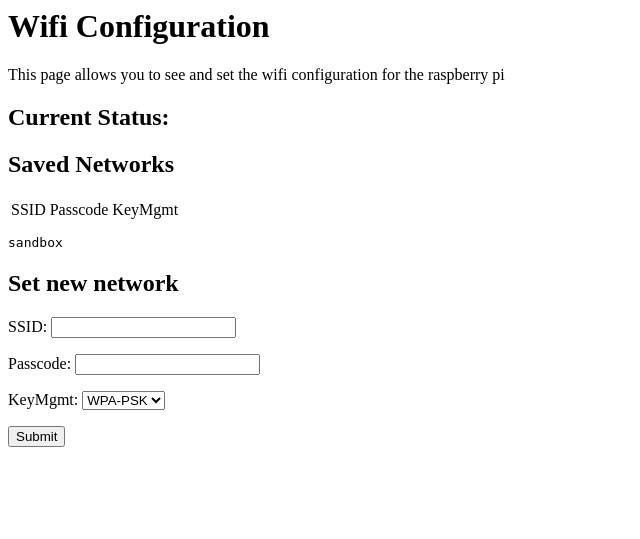
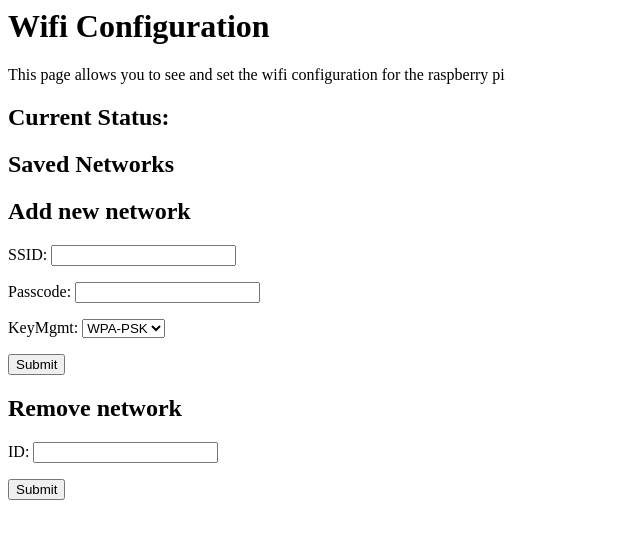
Before and after one commit to CalmEQ/calmeq-mypi, a PHP site: page /wifi.php in a window 1280 px wide. Shown: the top 539 px of the page, without its empty margins (0-640 px from the left). Run offline with PHP 8.4, Linux system fonts and the light colour scheme.

Commit message:
add remove wifi, and fix setting stuff

```diff
--- a/www/index.php
+++ b/www/index.php
@@ -8,7 +8,6 @@
     <h2>Wifi Configuration</h2>
     <a href="wifi.php">Wifi Configuration</a><br>
     <br>
-    Hi Lauren!!!
 
   </body>
 </html>
--- a/www/setwifi.php
+++ b/www/setwifi.php
@@ -7,9 +7,8 @@
     <h1>Setting Wifi Configuration</h1>
     <p>This sets the wifi based on the previously submited form: </p>
     <h2>Result of set:</h2>
-    <!-- /home/pi/calmeq-mypi/bin/setwifi.sh -->
-    <?php exec('echo ' . $_POST['ssid']
-               . ' ' . $_POST['passcode'] . ' ' . $_POST['keymgmt'], $outtext); echo implode("<br>", $outtext) ?>
+    <?php exec('/opt/calmeq-mypi/bin/setwifi.sh '. $_POST['ssid']
+               .' '. $_POST['passcode'] .' '. $_POST['keymgmt'], $outtext); echo implode("<br>", $outtext) ?>
     <br>
     <br>
     <a href="wifi.php">Back</a>
--- a/www/wifi.php
+++ b/www/wifi.php
@@ -19,19 +19,19 @@
     <h2>Current Status: </h2>
     <pre><?php exec('/sbin/ifconfig wlan0', $ipinfo); echo implode("<br>", $ipinfo) ?></pre>
     <h2>Saved Networks</h2>
-    <table>
-      <tr>
-        <td>SSID</td><td>Passcode</td><td>KeyMgmt</td>
-      </tr>
-    </table>
-    <pre><?php system('whoami'); ?></pre>
-    <pre><?php exec('/home/pi/calmeq-mypi/bin/listnetworks.sh', $list); echo implode("<br>", $list) ?></pre>
+    <?php exec('/home/pi/calmeq-mypi/bin/listnetworks.sh', $list); echo implode("<br>", $list) ?>
 
-  <h2>Set new network</h2>
+  <h2>Add new network</h2>
   <form action="setwifi.php" method="post">
     <p>SSID: <input type="text" name="ssid" /></p>
     <p>Passcode: <input type="text" name="passcode" /></p>
     <p>KeyMgmt: <select name="keymgmt"><option value="WPA-PSK">WPA-PSK</option></select></p>
+    <p><input type="submit"/></p>
+  </form>
+
+  <h2>Remove network</h2>
+  <form action="removewifi.php" method="post">
+    <p>ID: <input type="text" name="id" /></p>
     <p><input type="submit"/></p>
   </form>
 
```
Also changed, not shown: www/removewifi.php (added, +18 -0 lines), 3 other files.
